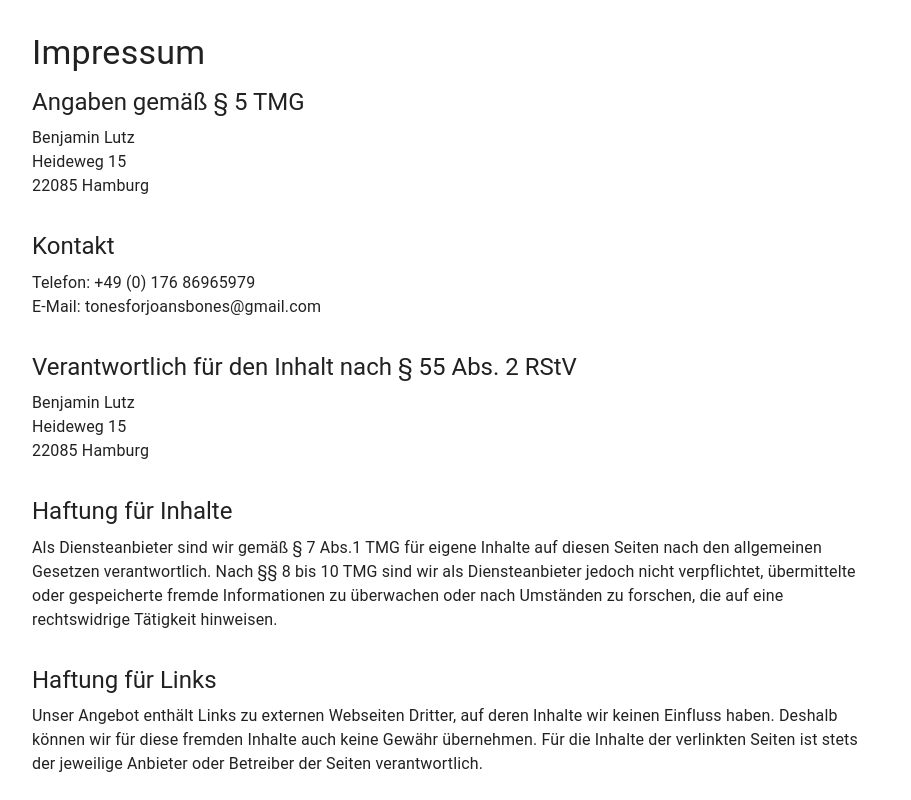
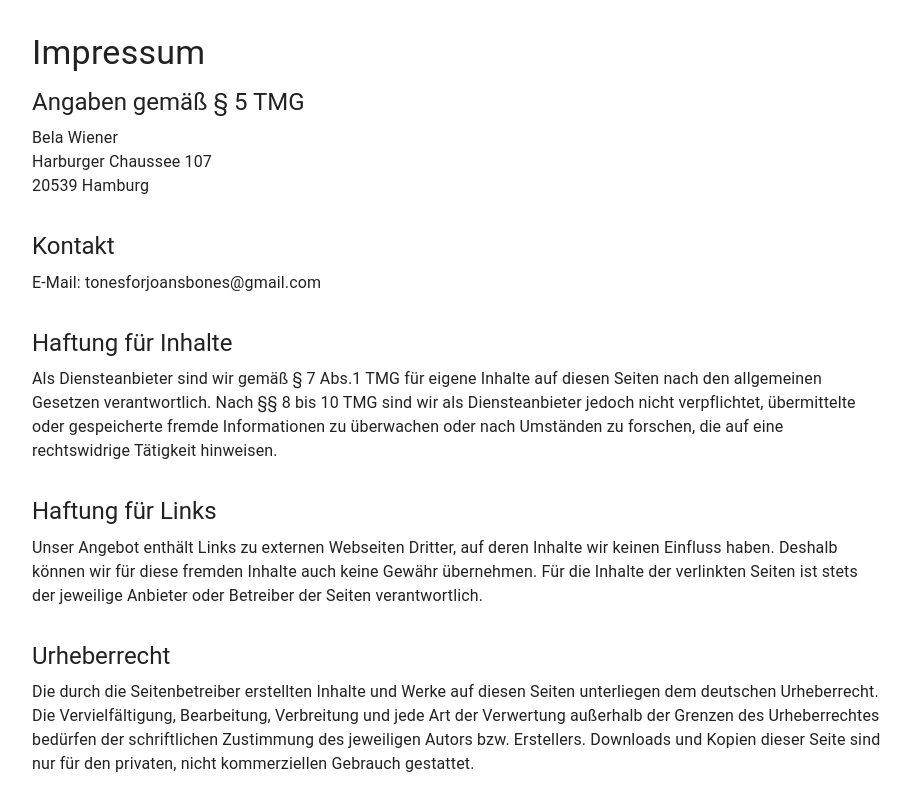
Before and after one commit to BeLu-23/quabla, a React (Vite) app: page /quabla/impressum in a window 1280 px wide. Shown: the whole page, without its empty margins (182-1093 px from the left). Built offline with nearby package versions, Linux system fonts and the light colour scheme.

Commit message:
impressum angepasst

```diff
--- a/src/pages/Impressum.tsx
+++ b/src/pages/Impressum.tsx
@@ -18,9 +18,9 @@ const Impressum = () => {
                     Angaben gemäß § 5 TMG
                 </Typography>
                 <Typography variant="body1" paragraph>
-                    Benjamin Lutz<br />
-                    Heideweg 15<br />
-                    22085 Hamburg<br />
+                    Bela Wiener<br />
+                    Harburger Chaussee 107<br />
+                    20539 Hamburg<br />
                 </Typography>
             </Box>
 
@@ -29,19 +29,8 @@ const Impressum = () => {
                     Kontakt
                 </Typography>
                 <Typography variant="body1" paragraph>
-                    Telefon: +49 (0) 176 86965979<br />
+                    {/* Telefon: +49 (0) 176 86965979<br /> */}
                     E-Mail: tonesforjoansbones@gmail.com<br />
-                </Typography>
-            </Box>
-
-            <Box mb={4}>
-                <Typography variant="h5" component="h2" gutterBottom>
-                    Verantwortlich für den Inhalt nach § 55 Abs. 2 RStV
-                </Typography>
-                <Typography variant="body1" paragraph>
-                    Benjamin Lutz<br />
-                    Heideweg 15<br />
-                    22085 Hamburg<br />
                 </Typography>
             </Box>
 
```
